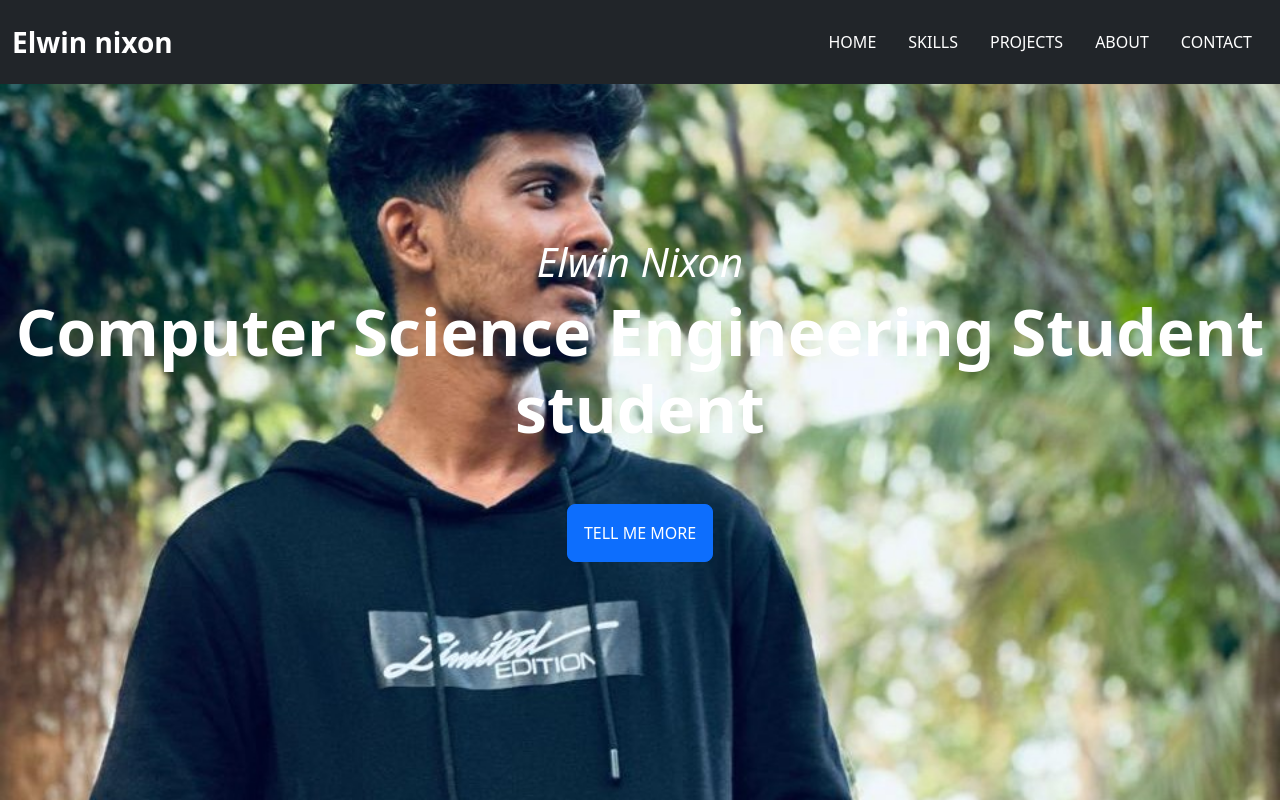
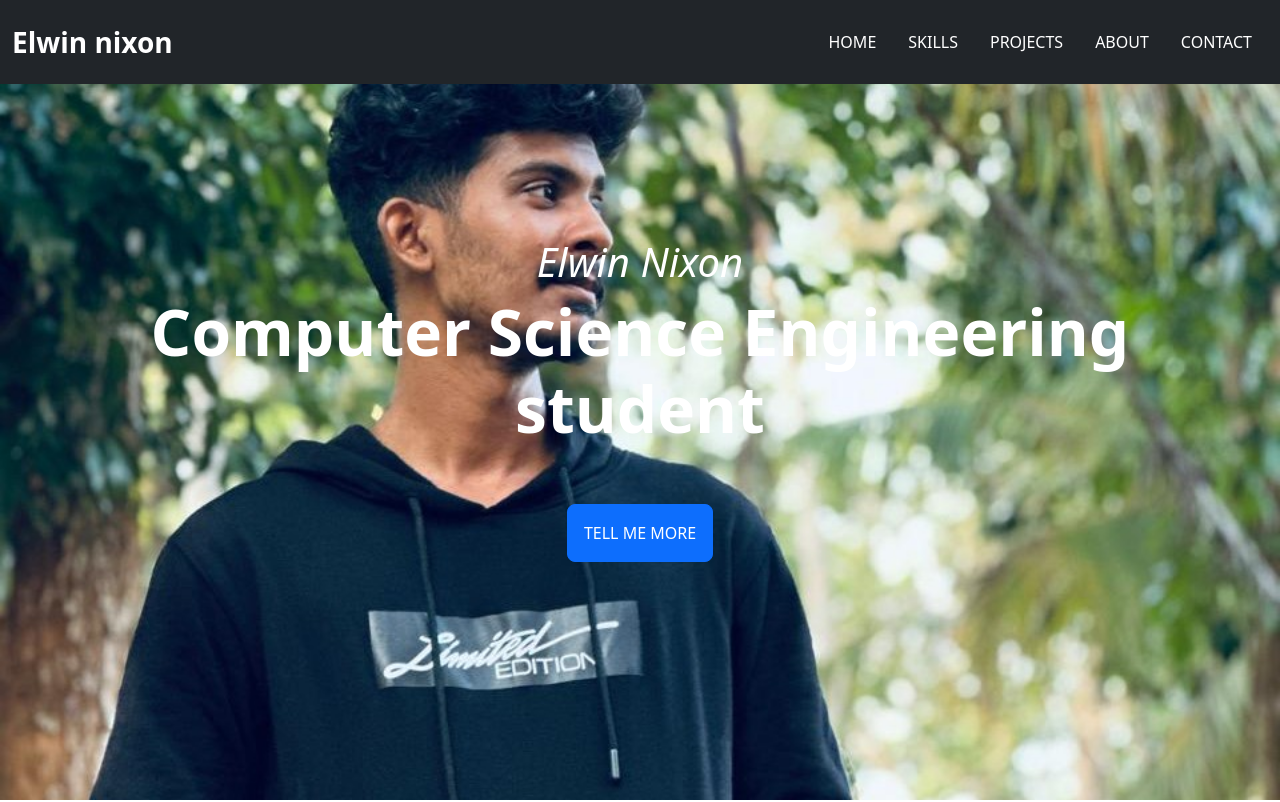
Before and after one commit to Elwinnixon/elwin-portfolio, a plain HTML site: page index.html in a window 1280 px wide. Shown: the top 802 px of the page. Drawn offline with nearby package versions, Linux system fonts and the light colour scheme.

Commit message:
final project

```diff
--- a/index.html
+++ b/index.html
@@ -52,7 +52,7 @@
   <section class="hero d-flex flex-column align-items-center justify-content-center">
     <div class="text-center">
       <h1 class="h1 text-white fw-medium fst-italic">Elwin Nixon</h1>
-      <h2 class="display-3 text-white fw-bold">Computer Science Engineering Student <br /> student</h2>
+      <h2 class="display-3 text-white fw-bold">Computer Science Engineering<br /> student</h2>
       <a href="#skills" class="btn btn-lg fs-6 fw-medium mt-5 btn-primary p-3">TELL ME MORE</a>
     </div>
   </section>
```
